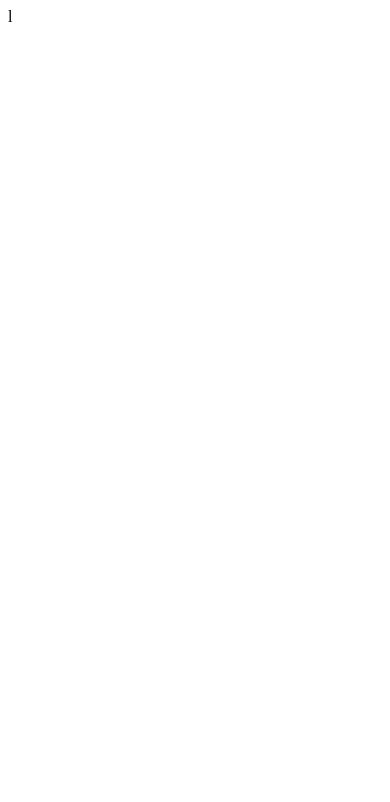
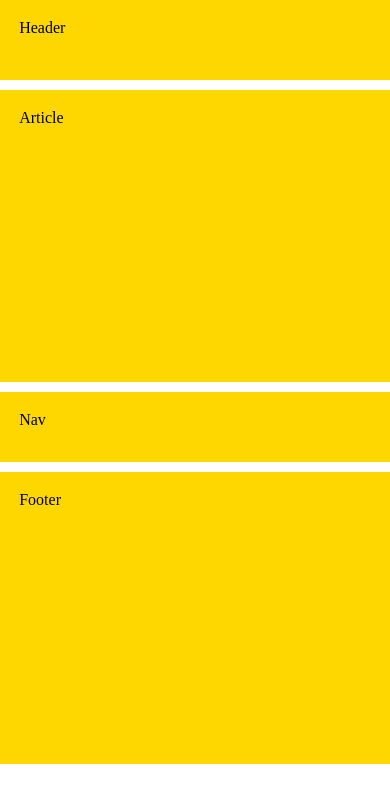
Before and after one commit to AaronBalmis/Proyecto-Restaurante-LM, a plain HTML site: page CyberFood2077-Proyect/Webs/UBICACION.HTML in a window 390 px wide. Drawn offline with Linux system fonts and the light colour scheme.

Commit message:
Agregamos los css al proyecto

```diff
--- /dev/null
+++ b/CyberFood2077-Proyect/CSS/Carta.css
@@ -0,0 +1,42 @@
+
+body {
+    display: grid;
+    grid-template-areas:
+      "nav header header"
+      "nav article article"
+      "nav footer footer";
+    grid-template-rows: 80px 1fr 70px;
+    grid-template-columns: 20% 1fr 15%;
+    grid-row-gap: 10px;
+    grid-column-gap: 10px;
+    height: 100vh;
+    margin: 0;
+    }
+  header, footer, article, nav, div {
+    padding: 1.2em;
+    background: gold;
+    }
+  #pageHeader {
+    grid-area: header;
+    }
+  #pageFooter {
+    grid-area: footer;
+    }
+  #mainArticle {
+    grid-area: article;
+    }
+  #mainNav {
+    grid-area: nav;
+    }
+  /* Stack the layout on small devices/viewports. */
+  @media all and (max-width: 575px) {
+    body {
+      grid-template-areas:
+        "header"
+        "article"
+        "nav"
+        "footer";
+      grid-template-rows: 80px 1fr 70px 1fr 70px;
+      grid-template-columns: 1fr;
+   }
+  }
--- /dev/null
+++ b/CyberFood2077-Proyect/CSS/Galeria.css
@@ -0,0 +1,42 @@
+
+body {
+    display: grid;
+    grid-template-areas:
+      "nav header header"
+      "nav article article"
+      "nav footer footer";
+    grid-template-rows: 80px 1fr 70px;
+    grid-template-columns: 20% 1fr 15%;
+    grid-row-gap: 10px;
+    grid-column-gap: 10px;
+    height: 100vh;
+    margin: 0;
+    }
+  header, footer, article, nav, div {
+    padding: 1.2em;
+    background: gold;
+    }
+  #pageHeader {
+    grid-area: header;
+    }
+  #pageFooter {
+    grid-area: footer;
+    }
+  #mainArticle {
+    grid-area: article;
+    }
+  #mainNav {
+    grid-area: nav;
+    }
+  /* Stack the layout on small devices/viewports. */
+  @media all and (max-width: 575px) {
+    body {
+      grid-template-areas:
+        "header"
+        "article"
+        "nav"
+        "footer";
+      grid-template-rows: 80px 1fr 70px 1fr 70px;
+      grid-template-columns: 1fr;
+   }
+  }
--- /dev/null
+++ b/CyberFood2077-Proyect/CSS/Index.css
@@ -0,0 +1,42 @@
+
+body {
+  display: grid;
+  grid-template-areas:
+    "nav header header"
+    "nav article article"
+    "nav footer footer";
+  grid-template-rows: 80px 1fr 70px;
+  grid-template-columns: 20% 1fr 15%;
+  grid-row-gap: 10px;
+  grid-column-gap: 10px;
+  height: 100vh;
+  margin: 0;
+  }
+header, footer, article, nav, div {
+  padding: 1.2em;
+  background: gold;
+  }
+#pageHeader {
+  grid-area: header;
+  }
+#pageFooter {
+  grid-area: footer;
+  }
+#mainArticle {
+  grid-area: article;
+  }
+#mainNav {
+  grid-area: nav;
+  }
+/* Stack the layout on small devices/viewports. */
+@media all and (max-width: 575px) {
+  body {
+    grid-template-areas:
+      "header"
+      "article"
+      "nav"
+      "footer";
+    grid-template-rows: 80px 1fr 70px 1fr 70px;
+    grid-template-columns: 1fr;
+ }
+}
--- /dev/null
+++ b/CyberFood2077-Proyect/CSS/Reserva.css
@@ -0,0 +1,42 @@
+
+body {
+    display: grid;
+    grid-template-areas:
+      "nav header header"
+      "nav article article"
+      "nav footer footer";
+    grid-template-rows: 80px 1fr 70px;
+    grid-template-columns: 20% 1fr 15%;
+    grid-row-gap: 10px;
+    grid-column-gap: 10px;
+    height: 100vh;
+    margin: 0;
+    }
+  header, footer, article, nav, div {
+    padding: 1.2em;
+    background: gold;
+    }
+  #pageHeader {
+    grid-area: header;
+    }
+  #pageFooter {
+    grid-area: footer;
+    }
+  #mainArticle {
+    grid-area: article;
+    }
+  #mainNav {
+    grid-area: nav;
+    }
+  /* Stack the layout on small devices/viewports. */
+  @media all and (max-width: 575px) {
+    body {
+      grid-template-areas:
+        "header"
+        "article"
+        "nav"
+        "footer";
+      grid-template-rows: 80px 1fr 70px 1fr 70px;
+      grid-template-columns: 1fr;
+   }
+  }
--- /dev/null
+++ b/CyberFood2077-Proyect/CSS/Ubicacion.css
@@ -0,0 +1,42 @@
+
+body {
+    display: grid;
+    grid-template-areas:
+      "nav header header"
+      "nav article article"
+      "nav footer footer";
+    grid-template-rows: 80px 1fr 70px;
+    grid-template-columns: 20% 1fr 15%;
+    grid-row-gap: 10px;
+    grid-column-gap: 10px;
+    height: 100vh;
+    margin: 0;
+    }
+  header, footer, article, nav, div {
+    padding: 1.2em;
+    background: gold;
+    }
+  #pageHeader {
+    grid-area: header;
+    }
+  #pageFooter {
+    grid-area: footer;
+    }
+  #mainArticle {
+    grid-area: article;
+    }
+  #mainNav {
+    grid-area: nav;
+    }
+  /* Stack the layout on small devices/viewports. */
+  @media all and (max-width: 575px) {
+    body {
+      grid-template-areas:
+        "header"
+        "article"
+        "nav"
+        "footer";
+      grid-template-rows: 80px 1fr 70px 1fr 70px;
+      grid-template-columns: 1fr;
+   }
+  }
--- a/CyberFood2077-Proyect/Webs/UBICACION.HTML
+++ b/CyberFood2077-Proyect/Webs/UBICACION.HTML
@@ -4,8 +4,12 @@
     <meta charset="UTF-8">
     <meta name="viewport" content="width=device-width, initial-scale=1.0">
     <title>Proyecto-Restaurante</title>
+    <link rel="stylesheet" type="text/css" href="/CSS/Ubicacion.css">
 </head>
 <body>
-
+    <header id="pageHeader">Header</header>
+    <article id="mainArticle">Article</article>
+    <nav id="mainNav">Nav</nav>
+    <footer id="pageFooter">Footer</footer>
 </body>
-</html>l
+</html>
```
Also changed, not shown: CyberFood2077-Proyect/Webs/CARTA.HTML (+6 -2 lines), CyberFood2077-Proyect/Webs/GALERIA.HTML (+6 -2 lines), CyberFood2077-Proyect/Webs/INDEX.HTML (+8 -2 lines), CyberFood2077-Proyect/Webs/RESERVAS.HTML (+6 -2 lines).
